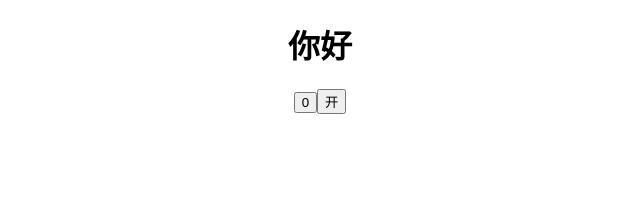
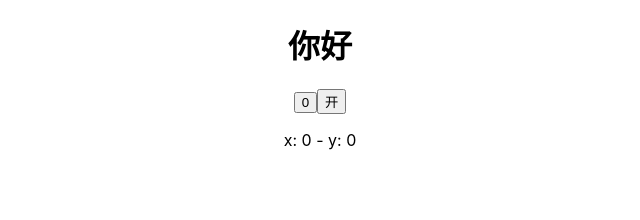
Before and after one commit to Huxiaoyu1992/react-ts, a React (Create React App) app: page / in a window 1280 px wide. Shown: the top 220 px of the page, without its empty margins (320-960 px from the left). Built offline with nearby package versions, Linux system fonts and the light colour scheme.

Commit message:
use effect hook

```diff
--- a/src/App.tsx
+++ b/src/App.tsx
@@ -2,6 +2,7 @@ import React from 'react';
 import './App.css';
 import Hello from './components/Hello'
 import Button from './components/button'
+import MouseTracker from './components/MouseTracker'
 function App() {
   return (
     <div className="App">
@@ -9,6 +10,7 @@ function App() {
       <Hello />
       {/* useState的Hook */}
       <Button />
+      <MouseTracker />
     </div>
   );
 }
--- /dev/null
+++ b/src/components/MouseTracker.tsx
@@ -0,0 +1,25 @@
+import React, { useState, useEffect } from 'react'
+
+const MouseTracker: React.FC = () => {
+  const [mouse, setMouse] = useState({ x: 0, y: 0 })
+  useEffect(() => {
+    console.log('add effect')
+    const updateMouse = (e: MouseEvent) => {
+      console.log('inner')
+      setMouse({ x: e.clientX, y: e.clientY })
+    }
+
+    document.addEventListener('click', updateMouse)
+    // 清除副作用
+    return () => {
+      console.log('remove effect')
+      document.removeEventListener('click', updateMouse)
+    }
+  })
+  console.log('before render')
+  return (
+    <p>x: {mouse.x} - y: {mouse.y}</p>
+  )
+}
+
+export default MouseTracker
--- a/src/components/button.tsx
+++ b/src/components/button.tsx
@@ -1,4 +1,4 @@
-import React, { useState, Fragment } from 'react'
+import React, { useState, useEffect, Fragment } from 'react'
 
 // const Button: React.FC = () => {
 //   const [state, setstate] = useState({num: 0, on: true})
@@ -14,6 +14,11 @@ import React, { useState, Fragment } from 'react'
 const Button: React.FC = () => {
   const [num, setNum] = useState(0)
   const [status, setStatus] = useState(true)
+  // 这是不需要清除的effect
+  useEffect(() => {
+    // react在渲染后执行的操作：包含了componentDidMount和componentDidupdateß
+    document.title = `点击了${num}次`
+  })
   return (
     <Fragment>
       <button onClick={() => setNum(num + 1)}>{num}</button>
```
Also changed, not shown: 1 other file (tests, documents, lock files or other folders).
